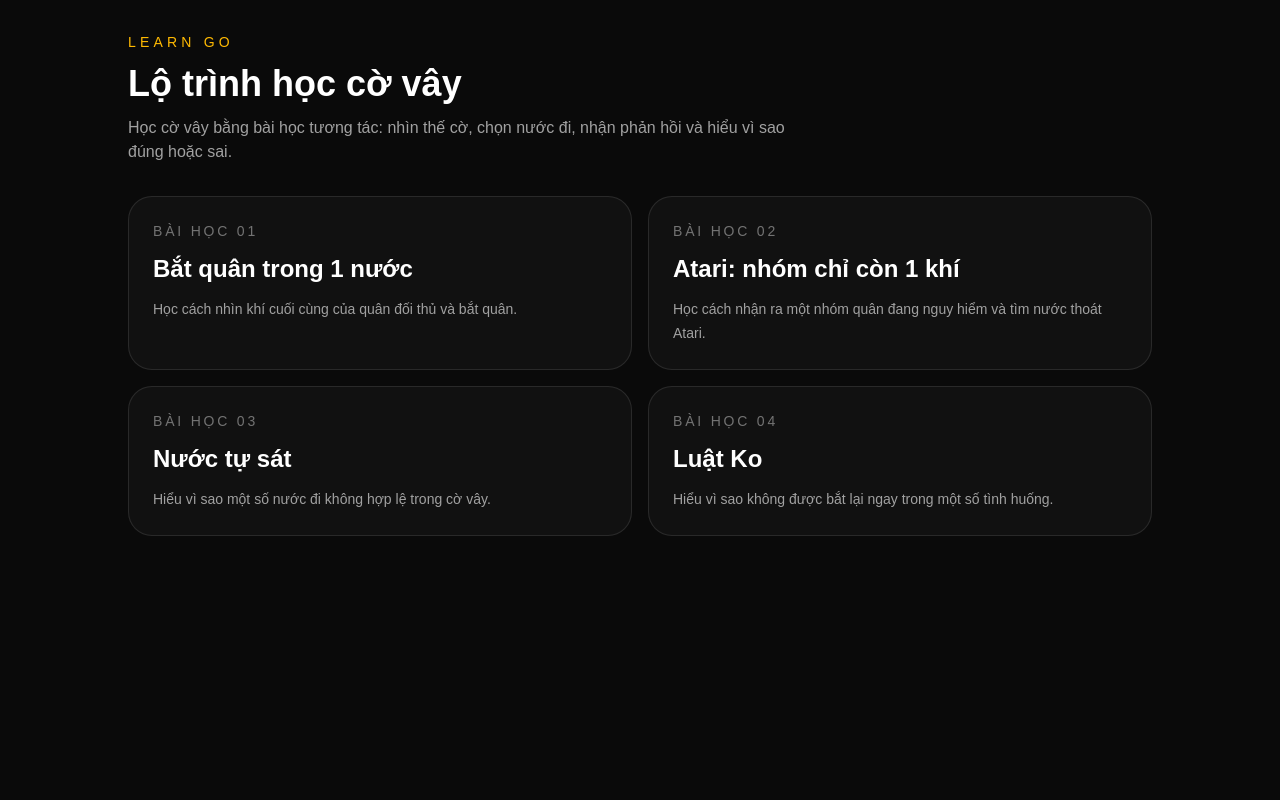
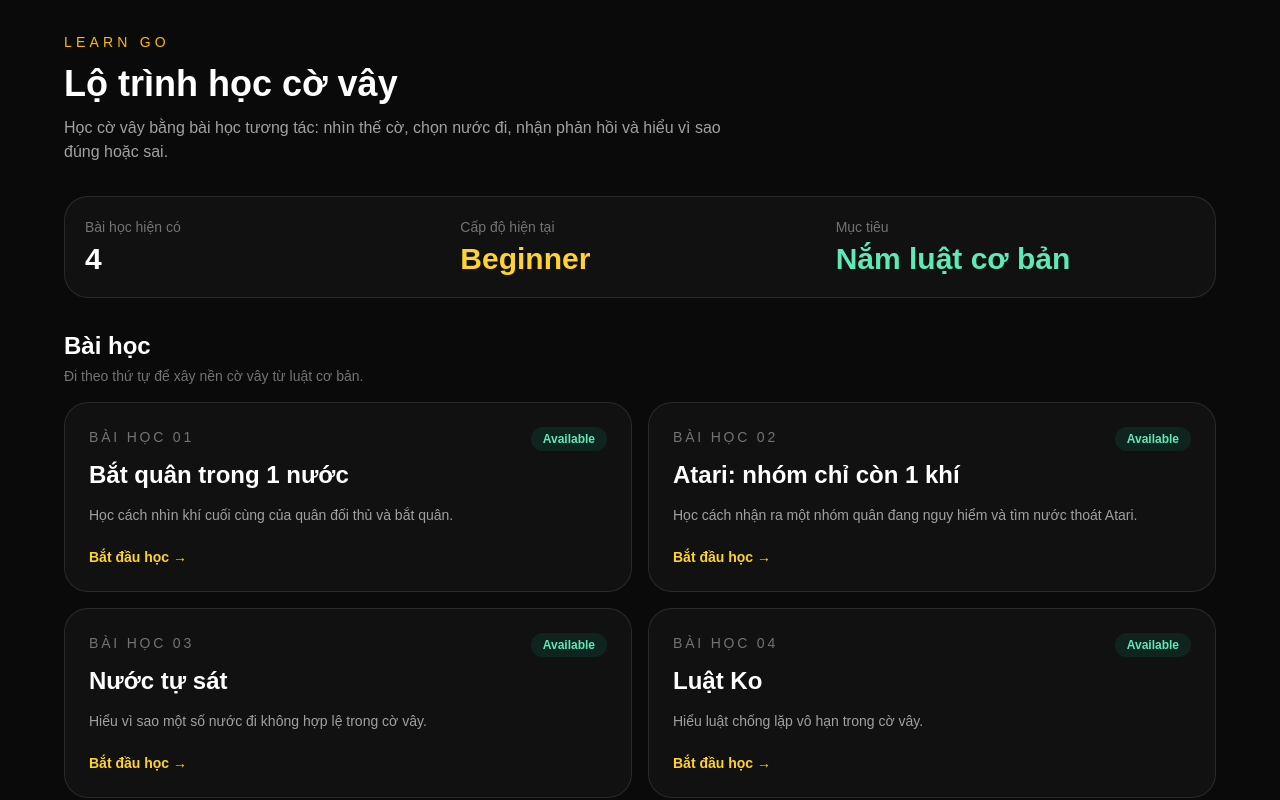
Before and after one commit to lmtvinh/go-vay-ai, a Next.js app: page /learn in a window 1280 px wide. Shown: the top 800 px of the page. Built offline with nearby package versions, Linux system fonts and the light colour scheme.

Commit message:
feat: add lesson progress UI

```diff
--- a/app/learn/page.tsx
+++ b/app/learn/page.tsx
@@ -1,9 +1,14 @@
-import Link from "next/link";
+import LessonCard from "@/components/learn/LessonCard";
+import { lessons } from "@/lib/learn/lessons";
 
 export default function LearnPage() {
+    const availableLessons = lessons.filter(
+        (lesson) => lesson.status === "available"
+    );
+
     return (
         <main className="min-h-screen bg-neutral-950 px-6 py-8 text-white">
-            <div className="mx-auto max-w-5xl space-y-8">
+            <div className="mx-auto max-w-6xl space-y-8">
                 <header className="space-y-3">
                     <p className="text-sm uppercase tracking-[0.3em] text-amber-400">
                         Learn Go
@@ -17,70 +22,44 @@ export default function LearnPage() {
                     </p>
                 </header>
 
-                <section className="grid gap-4 md:grid-cols-2">
-                    <Link
-                        href="/learn/capture"
-                        className="rounded-3xl border border-white/10 bg-white/[0.03] p-6 transition hover:bg-white/[0.06]"
-                    >
-                        <p className="text-sm uppercase tracking-[0.2em] text-neutral-500">
-                            Bài học 01
+                <section className="grid gap-4 rounded-3xl border border-white/10 bg-white/[0.03] p-5 sm:grid-cols-3">
+                    <div>
+                        <p className="text-sm text-neutral-500">Bài học hiện có</p>
+                        <p className="mt-1 text-3xl font-bold text-white">
+                            {availableLessons.length}
                         </p>
+                    </div>
 
-                        <h2 className="mt-3 text-2xl font-bold">
-                            Bắt quân trong 1 nước
-                        </h2>
+                    <div>
+                        <p className="text-sm text-neutral-500">Cấp độ hiện tại</p>
+                        <p className="mt-1 text-3xl font-bold text-amber-300">
+                            Beginner
+                        </p>
+                    </div>
 
-                        <p className="mt-3 text-sm leading-6 text-neutral-400">
-                            Học cách nhìn khí cuối cùng của quân đối thủ và bắt quân.
+                    <div>
+                        <p className="text-sm text-neutral-500">Mục tiêu</p>
+                        <p className="mt-1 text-3xl font-bold text-emerald-300">
+                            Nắm luật cơ bản
                         </p>
-                    </Link>
+                    </div>
+                </section>
 
-                    <Link
-                        href="/learn/atari"
-                        className="rounded-3xl border border-white/10 bg-white/[0.03] p-6 transition hover:bg-white/[0.06]"
-                    >
-                        <p className="text-sm uppercase tracking-[0.2em] text-neutral-500">
-                            Bài học 02
-                        </p>
+                <section className="space-y-4">
+                    <div className="flex items-end justify-between gap-4">
+                        <div>
+                            <h2 className="text-2xl font-bold">Bài học</h2>
+                            <p className="mt-1 text-sm text-neutral-500">
+                                Đi theo thứ tự để xây nền cờ vây từ luật cơ bản.
+                            </p>
+                        </div>
+                    </div>
 
-                        <h2 className="mt-3 text-2xl font-bold">
-                            Atari: nhóm chỉ còn 1 khí
-                        </h2>
-
-                        <p className="mt-3 text-sm leading-6 text-neutral-400">
-                            Học cách nhận ra một nhóm quân đang nguy hiểm và tìm nước thoát Atari.
-                        </p>
-                    </Link>
-
-                    <Link
-                        href="/learn/suicide"
-                        className="rounded-3xl border border-white/10 bg-white/[0.03] p-6 transition hover:bg-white/[0.06]"
-                    >
-                        <p className="text-sm uppercase tracking-[0.2em] text-neutral-500">
-                            Bài học 03
-                        </p>
-
-                        <h2 className="mt-3 text-2xl font-bold">Nước tự sát</h2>
-
-                        <p className="mt-3 text-sm leading-6 text-neutral-400">
-                            Hiểu vì sao một số nước đi không hợp lệ trong cờ vây.
-                        </p>
-                    </Link>
-
-                    <Link
-                        href="/learn/ko"
-                        className="rounded-3xl border border-white/10 bg-white/[0.03] p-6 transition hover:bg-white/[0.06]"
-                    >
-                        <p className="text-sm uppercase tracking-[0.2em] text-neutral-500">
-                            Bài học 04
-                        </p>
-
-                        <h2 className="mt-3 text-2xl font-bold">Luật Ko</h2>
-
-                        <p className="mt-3 text-sm leading-6 text-neutral-400">
-                            Hiểu vì sao không được bắt lại ngay trong một số tình huống.
-                        </p>
-                    </Link>
+                    <div className="grid gap-4 md:grid-cols-2">
+                        {lessons.map((lesson) => (
+                            <LessonCard key={lesson.id} lesson={lesson} />
+                        ))}
+                    </div>
                 </section>
             </div>
         </main>
--- /dev/null
+++ b/components/learn/LessonCard.tsx
@@ -0,0 +1,60 @@
+import Link from "next/link";
+import type { Lesson } from "@/lib/learn/lessons";
+
+type LessonCardProps = {
+    lesson: Lesson;
+};
+
+export default function LessonCard({ lesson }: LessonCardProps) {
+    const isAvailable = lesson.status === "available";
+
+    const content = (
+        <div
+            className={`group rounded-3xl border p-6 transition ${isAvailable
+                ? "border-white/10 bg-white/[0.03] hover:bg-white/[0.06]"
+                : "cursor-not-allowed border-white/5 bg-white/[0.015] opacity-60"
+                }`}
+        >
+            <div className="flex items-start justify-between gap-4">
+                <div>
+                    <p className="text-sm uppercase tracking-[0.2em] text-neutral-500">
+                        Bài học {String(lesson.order).padStart(2, "0")}
+                    </p>
+
+                    <h2 className="mt-3 text-2xl font-bold text-white">
+                        {lesson.title}
+                    </h2>
+                </div>
+
+                <span
+                    className={`rounded-full px-3 py-1 text-xs font-semibold ${isAvailable
+                        ? "bg-emerald-400/10 text-emerald-300"
+                        : "bg-neutral-400/10 text-neutral-400"
+                        }`}
+                >
+                    {isAvailable ? "Available" : "Coming soon"}
+                </span>
+            </div>
+
+            <p className="mt-3 text-sm leading-6 text-neutral-400">
+                {lesson.description}
+            </p>
+
+            <div className="mt-5 text-sm font-semibold">
+                {isAvailable ? (
+                    <span className="text-amber-300 group-hover:text-amber-200">
+                        Bắt đầu học →
+                    </span>
+                ) : (
+                    <span className="text-neutral-500">Sắp mở khóa</span>
+                )}
+            </div>
+        </div>
+    );
+
+    if (!isAvailable) {
+        return content;
+    }
+
+    return <Link href={lesson.href}>{content}</Link>;
+}
--- a/lib/learn/lessons.ts
+++ b/lib/learn/lessons.ts
@@ -1,10 +1,12 @@
+export type LessonStatus = "available" | "coming-soon";
+
 export type Lesson = {
     id: string;
     order: number;
     title: string;
     description: string;
     href: string;
-    status: "available" | "coming-soon";
+    status: LessonStatus;
 };
 
 export const lessons: Lesson[] = [
@@ -41,6 +43,15 @@ export const lessons: Lesson[] = [
         href: "/learn/ko",
         status: "available",
     },
+    {
+        id: "scoring",
+        order: 5,
+        title: "Đếm điểm cơ bản",
+        description:
+            "Hiểu cách kết thúc ván cờ và ước lượng ai đang dẫn điểm.",
+        href: "/learn/scoring",
+        status: "coming-soon",
+    },
 ];
 
 export function getLessonById(id: string) {
```
